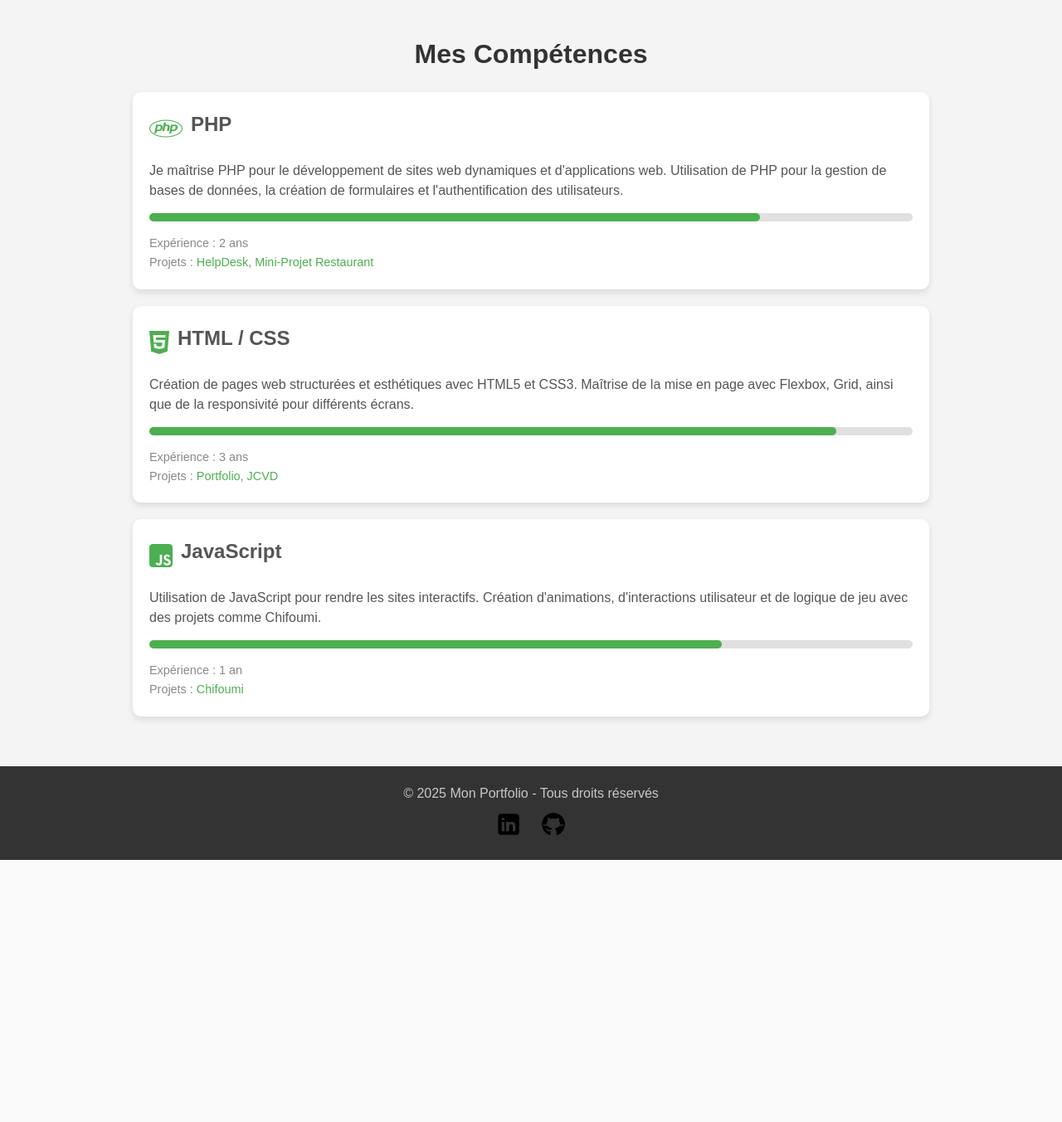
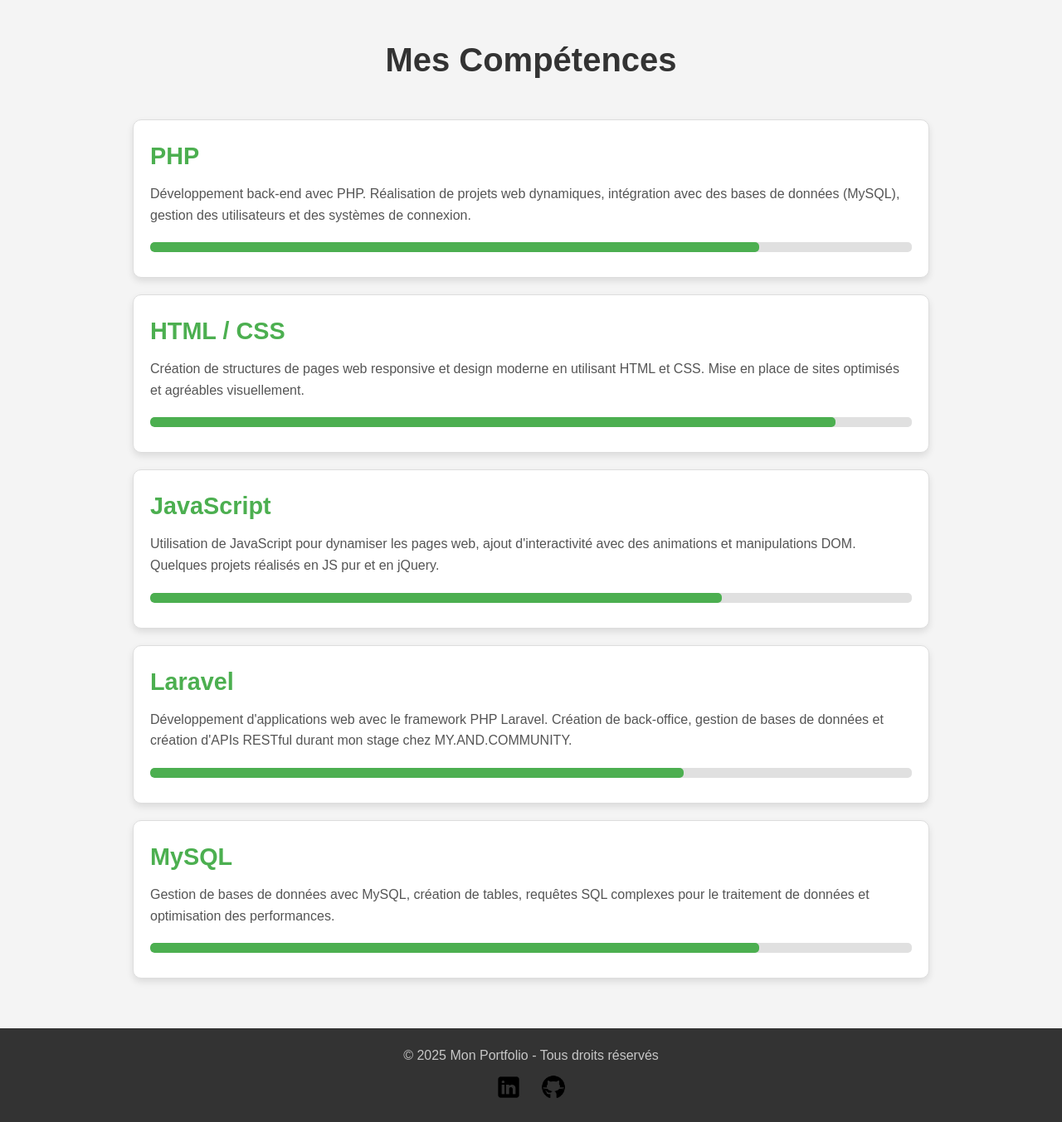
Before and after one commit to BobZouille57/PortFolio, a PHP site: page /skills.php in a window 1280 px wide. Shown: the part 193-1546 px from the top of the page at 83% size. Before the commit the page ends 1230 px from the top, so only its background shows below. Run offline with PHP 8.4, Linux system fonts and the light colour scheme; some libraries are stand-ins or nearby versions.

Commit message:
skills v3

```diff
--- a/assets/css/skills.css
+++ b/assets/css/skills.css
@@ -2,81 +2,70 @@
     text-align: center;
     padding: 40px;
     background-color: #f4f4f4;
-    border-radius: 10px;
+    animation: fadeIn 1s ease-out;
+}
+
+h2 {
+    font-size: 2.5rem;
+    margin-bottom: 40px;
+    color: #333;
 }
 
 .skill {
     width: 80%;
     margin: 20px auto;
     text-align: left;
-    background: white;
+    border: 1px solid #ddd;
     border-radius: 10px;
+    background-color: #fff;
+    padding: 20px;
     box-shadow: 0 4px 8px rgba(0, 0, 0, 0.1);
-    padding: 20px;
-    transition: transform 0.3s ease, box-shadow 0.3s ease;
+    opacity: 0;
+    transform: translateY(20px);
+    animation: fadeInSlideUp 0.5s forwards;
 }
 
-.skill:hover {
-    transform: translateY(-10px);
-    box-shadow: 0 8px 16px rgba(0, 0, 0, 0.2);
-}
-
-.skill-header {
-    display: flex;
-    align-items: center;
-    margin-bottom: 15px;
-}
-
-.skill-header i {
-    font-size: 2rem;
-    margin-right: 10px;
+.skill h3 {
+    font-size: 1.8rem;
+    margin-bottom: 10px;
     color: #4CAF50;
 }
 
-.skill h3 {
-    font-size: 1.5rem;
-    margin-bottom: 10px;
-}
-
-.skill-description {
+.skill p {
     font-size: 1rem;
     color: #555;
-    margin-bottom: 15px;
-    line-height: 1.5;
+    margin-bottom: 20px;
 }
 
 .progress-bar {
     background-color: #e0e0e0;
     border-radius: 5px;
-    height: 10px;
-    margin-bottom: 15px;
+    height: 12px;
+    overflow: hidden;
+    margin-bottom: 10px;
 }
 
 .progress {
-    background-color: #4caf50;
-    height: 10px;
+    background-color: #4CAF50;
+    height: 100%;
     border-radius: 5px;
 }
 
-.skill-info {
-    font-size: 0.9rem;
-    color: #888;
+@keyframes fadeInSlideUp {
+    0% {
+        opacity: 0;
+        transform: translateY(20px);
+    }
+    100% {
+        opacity: 1;
+        transform: translateY(0);
+    }
 }
 
-.skill-info a {
-    color: #4CAF50;
-    text-decoration: none;
+.skill:nth-child(odd) {
+    animation-delay: 0.3s;
 }
 
-.skill-info a:hover {
-    text-decoration: underline;
+.skill:nth-child(even) {
+    animation-delay: 0.6s;
 }
-
-@media (max-width: 768px) {
-    .skills-container {
-        padding: 20px;
-    }
-    .skill {
-        width: 100%;
-    }
-}
--- a/js/skills.js
+++ b/js/skills.js
@@ -1,6 +1,6 @@
 $(document).ready(function() {
     $('.progress').each(function() {
         var width = $(this).css('width');
-        $(this).animate({ width: width }, 1500);
+        $(this).animate({ width: width }, 2000);
     });
 });
--- a/skills.php
+++ b/skills.php
@@ -1,58 +1,49 @@
 <?php include('includes/header.php'); ?>
 <?php include('includes/navbar.php'); ?>
-
 <div class="skills-container">
     <h2>Mes Compétences</h2>
 
-    <div class="skill">
-        <div class="skill-header">
-            <i class="fab fa-php"></i>
-            <h3>PHP</h3>
-        </div>
-        <p class="skill-description">Je maîtrise PHP pour le développement de sites web dynamiques et d'applications web. Utilisation de PHP pour la gestion de bases de données, la création de formulaires et l'authentification des utilisateurs.</p>
+    <div class="skill" id="php">
+        <h3>PHP</h3>
+        <p>Développement back-end avec PHP. Réalisation de projets web dynamiques, intégration avec des bases de données (MySQL), gestion des utilisateurs et des systèmes de connexion.</p>
         <div class="progress-bar">
             <div class="progress" style="width: 80%;"></div>
         </div>
-        <div class="skill-info">
-            <p>Expérience : 2 ans</p>
-            <p>Projets : <a href="https://github.com/BobZouille57/Helpdesk" target="_blank">HelpDesk</a>, <a href="https://github.com/BobZouille57/Mini-Projet" target="_blank">Mini-Projet Restaurant</a></p>
+    </div>
+
+    <div class="skill" id="html-css">
+        <h3>HTML / CSS</h3>
+        <p>Création de structures de pages web responsive et design moderne en utilisant HTML et CSS. Mise en place de sites optimisés et agréables visuellement.</p>
+        <div class="progress-bar">
+            <div class="progress" style="width: 90%;"></div>
         </div>
     </div>
 
-    <div class="skill">
-        <div class="skill-header">
-            <i class="fab fa-html5"></i>
-            <h3>HTML / CSS</h3>
-        </div>
-        <p class="skill-description">Création de pages web structurées et esthétiques avec HTML5 et CSS3. Maîtrise de la mise en page avec Flexbox, Grid, ainsi que de la responsivité pour différents écrans.</p>
+    <div class="skill" id="javascript">
+        <h3>JavaScript</h3>
+        <p>Utilisation de JavaScript pour dynamiser les pages web, ajout d'interactivité avec des animations et manipulations DOM. Quelques projets réalisés en JS pur et en jQuery.</p>
         <div class="progress-bar">
-            <div class="progress" style="width: 90%;"></div>
-        </div>
-        <div class="skill-info">
-            <p>Expérience : 3 ans</p>
-            <p>Projets : <a href="https://github.com/BobZouille57/PortFolio" target="_blank">Portfolio</a>, <a href="https://github.com/BobZouille57/JCVD-PCl-ment" target="_blank">JCVD</a></p>
+            <div class="progress" style="width: 75%;"></div>
         </div>
     </div>
 
-    <div class="skill">
-        <div class="skill-header">
-            <i class="fab fa-js-square"></i>
-            <h3>JavaScript</h3>
-        </div>
-        <p class="skill-description">Utilisation de JavaScript pour rendre les sites interactifs. Création d'animations, d'interactions utilisateur et de logique de jeu avec des projets comme Chifoumi.</p>
+    <div class="skill" id="laravel">
+        <h3>Laravel</h3>
+        <p>Développement d'applications web avec le framework PHP Laravel. Création de back-office, gestion de bases de données et création d'APIs RESTful durant mon stage chez MY.AND.COMMUNITY.</p>
         <div class="progress-bar">
-            <div class="progress" style="width: 75%;"></div>
-        </div>
-        <div class="skill-info">
-            <p>Expérience : 1 an</p>
-            <p>Projets : <a href="https://github.com/BobZouille57/Exercice-JS" target="_blank">Chifoumi</a></p>
+            <div class="progress" style="width: 70%;"></div>
         </div>
     </div>
 
+    <div class="skill" id="mysql">
+        <h3>MySQL</h3>
+        <p>Gestion de bases de données avec MySQL, création de tables, requêtes SQL complexes pour le traitement de données et optimisation des performances.</p>
+        <div class="progress-bar">
+            <div class="progress" style="width: 80%;"></div>
+        </div>
+    </div>
 </div>
-
 <?php include('includes/footer.php'); ?>
 
 <link rel="stylesheet" href="assets/css/skills.css">
-<script src="https://kit.fontawesome.com/a076d05399.js"></script>
 <script src="js/skills.js"></script>
```
